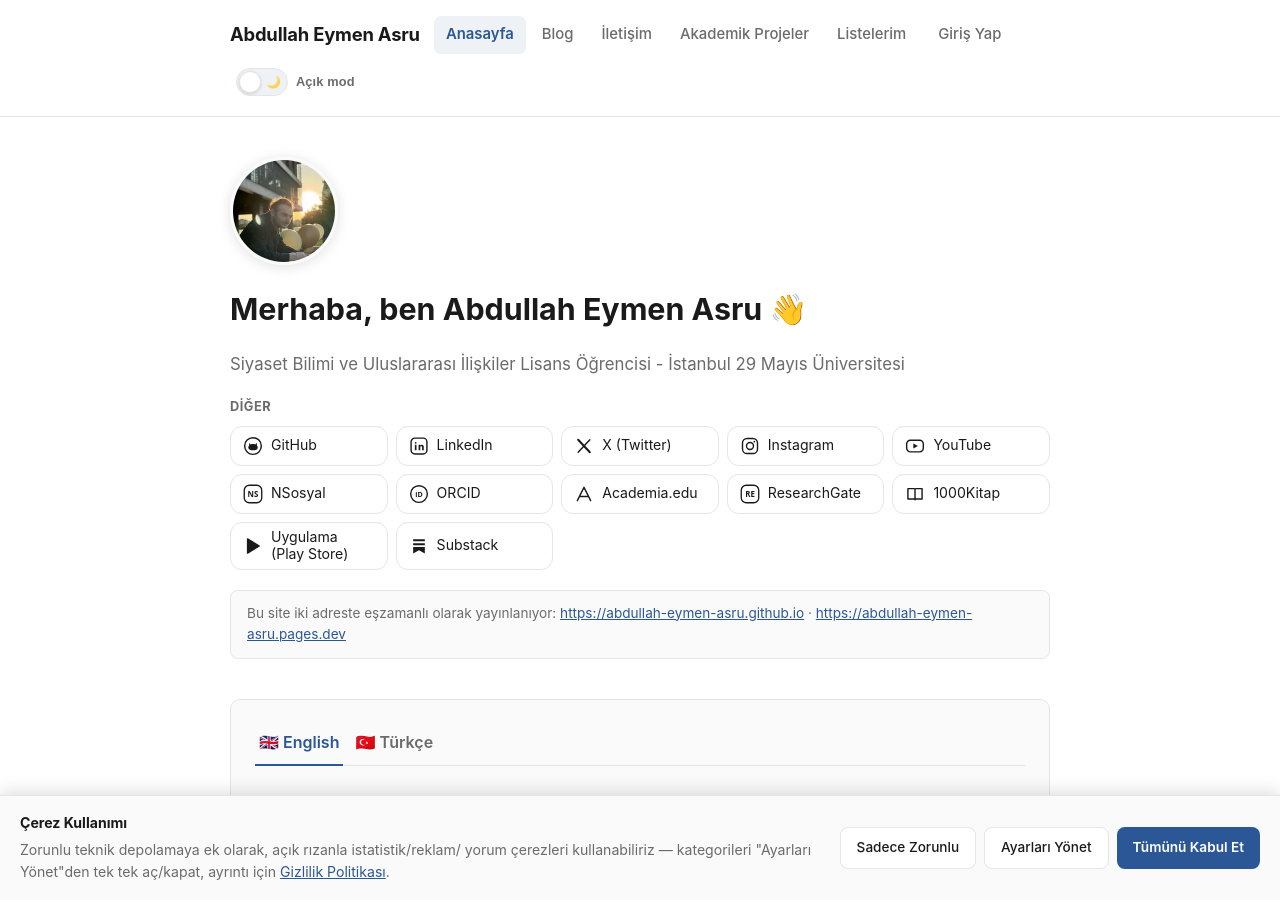
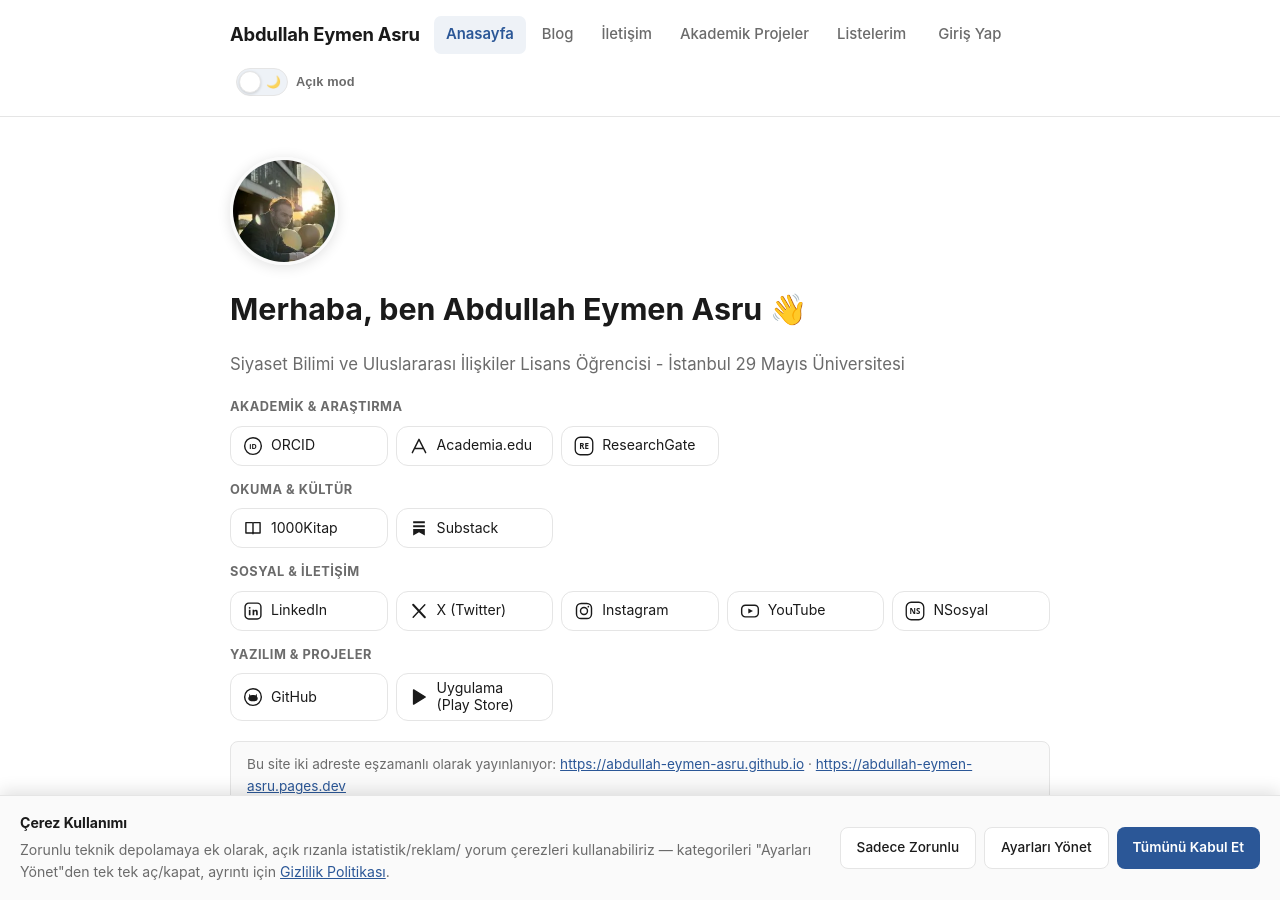
Before and after one commit to abdullah-eymen-asru/abdullah-eymen-asru.github.io, a Jekyll site: the page built from index.md, in a window 1280 px wide and 900 px high. Built offline with Jekyll 4.4.1, drawn with Linux system fonts in a browser that asks for light colours.

Commit message:
Add social categories to _config.yml
Added social categories for academic, reading, social, and software.

```diff
--- a/_config.yml
+++ b/_config.yml
@@ -69,6 +69,14 @@ giscus:
 # Panelden eklenen YENİ bir platform da (anahtarı burada önceden
 # tanımlı olmasa dahi) otomatik olarak listeye eklenir ve anasayfada
 # görünür — anahtar sadece dahili bir kimliktir, ekranda "label" görünür.
+# Anasayfa bağlantı kategorileri: Yönetim Paneli › Bağlantılar'dan eklenir/silinir/yeniden adlandırılır; HER kayıtta Türkçe alfabetik yazılır.
+# index.md bu sıralamayı olduğu gibi kullanır. Kategorisi olmayan bağlantılar en altta "Diğer" başlığında görünür.
+social_categories:
+  akademik: "Akademik & Araştırma"
+  okuma: "Okuma & Kültür"
+  sosyal: "Sosyal & İletişim"
+  yazilim: "Yazılım & Projeler"
+
 social:
   github:
     label: "GitHub"
```
